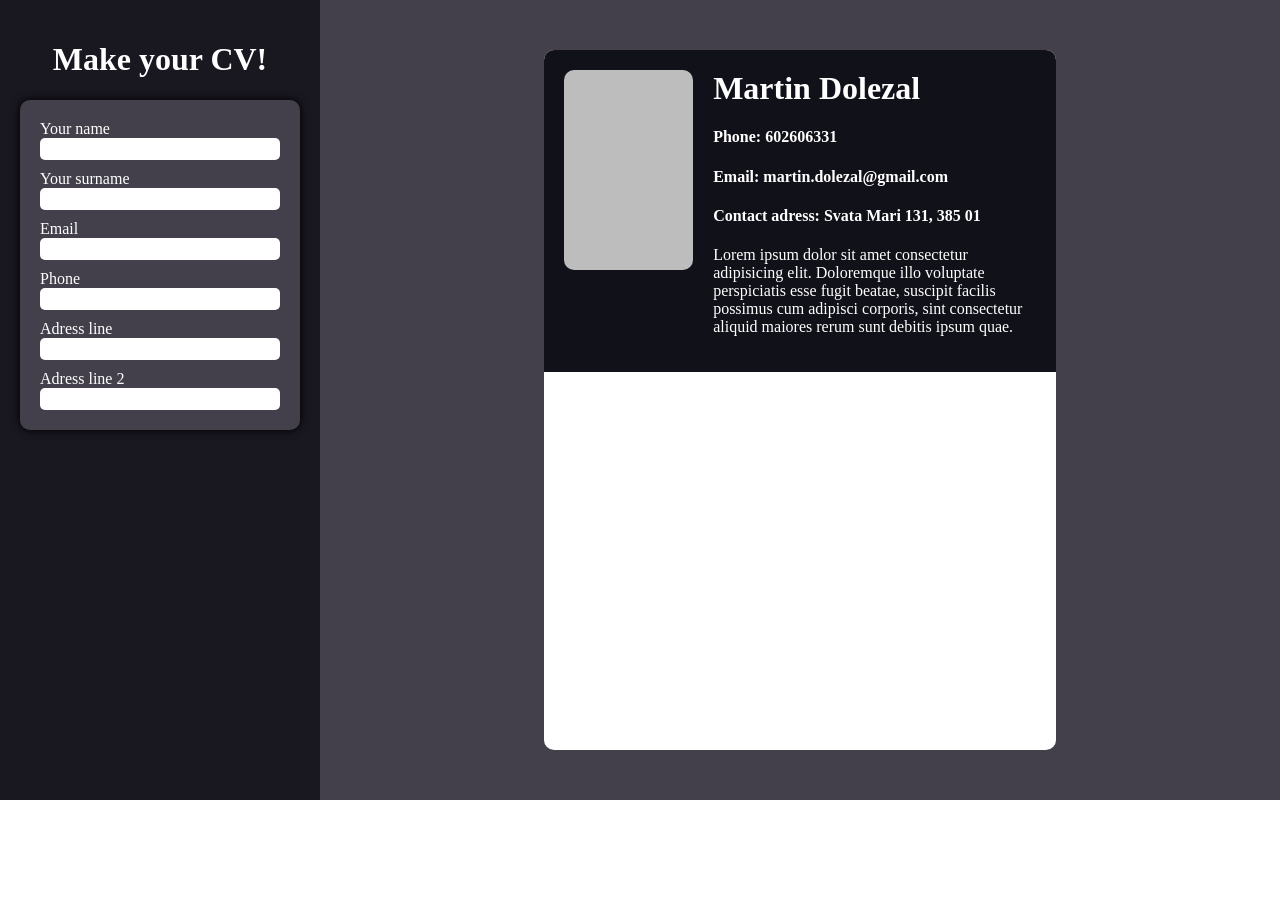
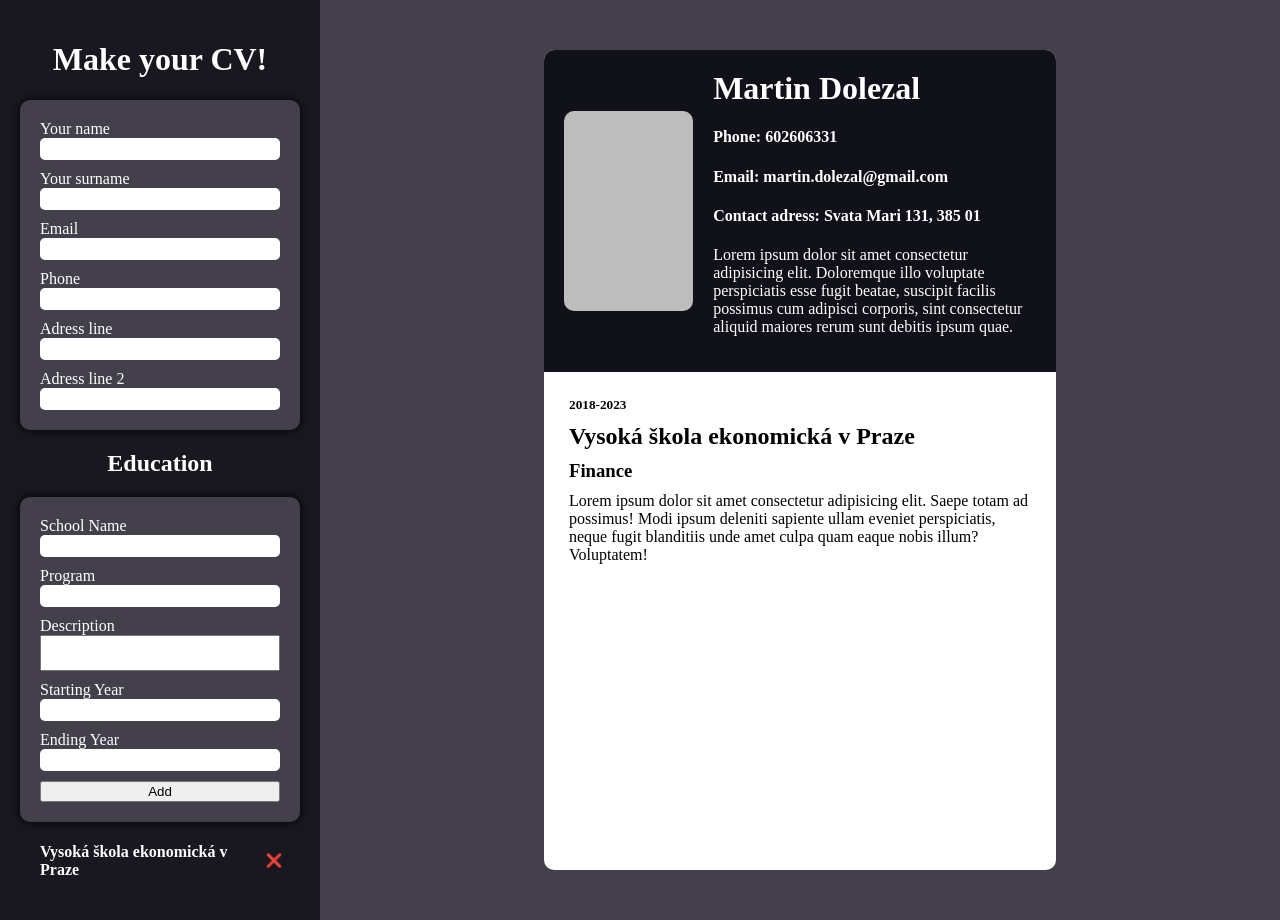
Before and after one commit to MrHyaena/resume-builder, a React (Vite) app: page / in a window 1280 px wide. Before the commit the page ends 800 px from the top, so only its background shows below. Built offline with nearby package versions, Linux system fonts and the light colour scheme.

Commit message:
Function for setting up IDs to education
- I made ID counter with useState
- Bit of CSS of controls

```diff
--- a/src/App.css
+++ b/src/App.css
@@ -19,6 +19,8 @@ body {
   overflow: hidden;
 }
 
+/* Header CV */
+
 .cvHeader {
   background-color: var(--cv-one);
   display: grid;
@@ -26,6 +28,7 @@ body {
   color: white;
   padding: 20px;
   gap: 20px;
+  align-items: center;
 }
 
 .photo {
@@ -39,6 +42,37 @@ body {
   margin: 0px;
 }
 
+/* Education CV */
+
+.education {
+  color: black;
+  padding: 20px;
+}
+
+.educationItem {
+  display: flex;
+  flex-direction: column;
+  gap: 0px;
+}
+
+.educationItem > * {
+  margin: 5px;
+}
+
+.educationItemControls {
+  display: grid;
+  grid-template-columns: 4fr 1fr;
+  padding-left: 20px;
+  align-items: center;
+  justify-content: center;
+}
+
+.educationDelete {
+  padding: 0;
+  background: none;
+  border: none;
+  color: white;
+}
 /* Controls panel */
 
 .controls {
@@ -47,21 +81,28 @@ body {
   background-color: var(--color-one);
 }
 
-.controls h1 {
+.controls h1,
+.controls h2 {
   text-align: center;
 }
 
 .controls div {
   border-radius: 10px;
-  box-shadow: 0px 0px 10px black;
 }
 
-.personalInfoControls {
+.controlsSection {
   padding: 20px;
   display: flex;
   flex-direction: column;
   gap: 10px;
   background-color: var(--color-two);
+  box-shadow: 0px 0px 10px black;
+}
+
+.itemsControl {
+  border: none;
+  box-shadow: none;
+  margin: 0px;
 }
 
 label {
@@ -74,3 +115,7 @@ input {
   border: none;
   min-height: 20px;
 }
+
+textarea {
+  resize: none;
+}
--- a/src/App.jsx
+++ b/src/App.jsx
@@ -14,10 +14,22 @@ const infoObject = {
     "Lorem ipsum dolor sit amet consectetur adipisicing elit. Doloremque illo voluptate perspiciatis esse fugit beatae, suscipit facilis possimus cum adipisci corporis, sint consectetur aliquid maiores rerum sunt debitis ipsum quae.",
 };
 
+const educObject = {
+  id: 0,
+  school: "Vysoká škola ekonomická v Praze",
+  program: "Finance",
+  yearStart: "2018",
+  yearEnd: "2023",
+  description:
+    "Lorem ipsum dolor sit amet consectetur adipisicing elit. Saepe totam ad possimus! Modi ipsum deleniti sapiente ullam eveniet perspiciatis, neque fugit blanditiis unde amet culpa quam eaque nobis illum? Voluptatem!",
+};
+
 // Application being put together
 
 export default function App() {
+  const [eduId, setEduId] = useState(1);
   const [personalInfo, setPersonalInfo] = useState(infoObject);
+  const [education, setEducation] = useState([educObject]);
 
   function setName(e) {
     return setPersonalInfo({ ...personalInfo, name: e.target.value });
@@ -43,6 +55,37 @@ export default function App() {
     return setPersonalInfo({ ...personalInfo, adressTwo: e.target.value });
   }
 
+  function addEducation() {
+    const school = document.getElementById("school");
+    const program = document.getElementById("program");
+    const yearStart = document.getElementById("eduStart");
+    const yearEnd = document.getElementById("eduEnd");
+    const description = document.getElementById("description");
+
+    setEducation([
+      ...education,
+      {
+        id: eduId,
+        school: school.value,
+        program: program.value,
+        yearStart: yearStart.value,
+        yearEnd: yearEnd.value,
+        description: description.value,
+      },
+    ]);
+
+    setEduId(eduId + 1);
+    school.value = "";
+    program.value = "";
+    yearStart.value = "";
+    yearEnd.value = "";
+    description.value = "";
+
+    return;
+  }
+
+  function deleteEducation() {}
+
   return (
     <>
       <div className="controls">
@@ -55,6 +98,11 @@ export default function App() {
           setAdressone={setAdressone}
           setAdresstwo={setAdresstwo}
         />
+        <h2 className="controlHead">Education</h2>
+        <EducationControls addEducation={addEducation} />
+        <div className="itemsControl">
+          <EducationControlsDivs education={education} />
+        </div>
       </div>
       <div className="board">
         <div className="cv">
@@ -68,6 +116,9 @@ export default function App() {
               }
               paragraph={personalInfo.paragraph}
             />
+          </div>
+          <div className="education">
+            <CvEducation education={education} />
           </div>
         </div>
       </div>
@@ -87,7 +138,7 @@ function PersonalInfoControls({
 }) {
   return (
     <>
-      <div className="personalInfoControls">
+      <div className="controlsSection">
         <label>
           Your name
           <input onChange={setName}></input>
@@ -116,6 +167,37 @@ function PersonalInfoControls({
   );
 }
 
+function EducationControls({ addEducation }) {
+  return (
+    <>
+      <div className="controlsSection">
+        <label>
+          School Name
+          <input id="school"></input>
+        </label>
+        <label>
+          Program
+          <input id="program"></input>
+        </label>
+        <label>
+          Description
+          <textarea id="description"></textarea>
+        </label>
+        <label>
+          Starting Year
+          <input id="eduStart"></input>
+        </label>
+        <label>
+          Ending Year
+          <input id="eduEnd"></input>
+        </label>
+
+        <button onClick={addEducation}>Add</button>
+      </div>
+    </>
+  );
+}
+
 function CvInfo({ name, phone, email, contactAdress, paragraph }) {
   return (
     <>
@@ -130,3 +212,33 @@ function CvInfo({ name, phone, email, contactAdress, paragraph }) {
     </>
   );
 }
+
+function CvEducation({ education }) {
+  const educationarray = education.map((item, index) => {
+    console.log(item);
+    return (
+      <div key={index} className="educationItem">
+        <h5>{item.yearStart + "-" + item.yearEnd}</h5>
+        <h2>{item.school}</h2>
+        <h3>{item.program}</h3>
+        <p>{item.description}</p>
+      </div>
+    );
+  });
+
+  return <>{educationarray}</>;
+}
+
+function EducationControlsDivs({ education }) {
+  const educationarray = education.map((item, index) => {
+    return (
+      <div key={index} className="educationItemControls">
+        <h4>{item.school}</h4>
+
+        <button className="educationDelete">❌</button>
+      </div>
+    );
+  });
+
+  return <>{educationarray}</>;
+}
```
